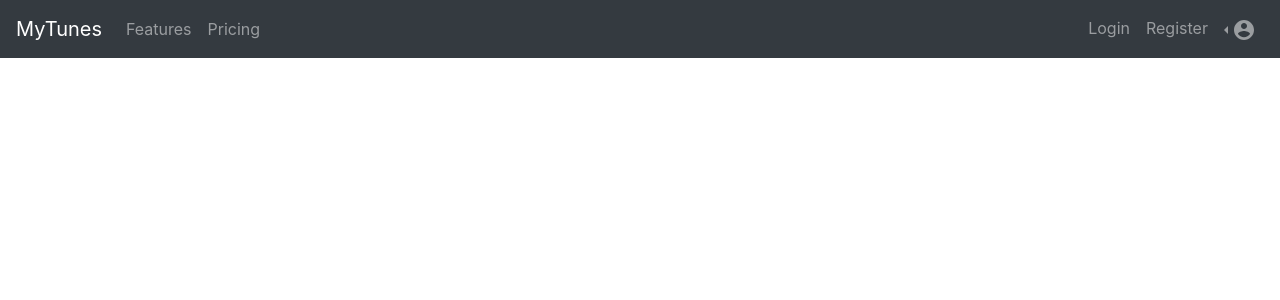
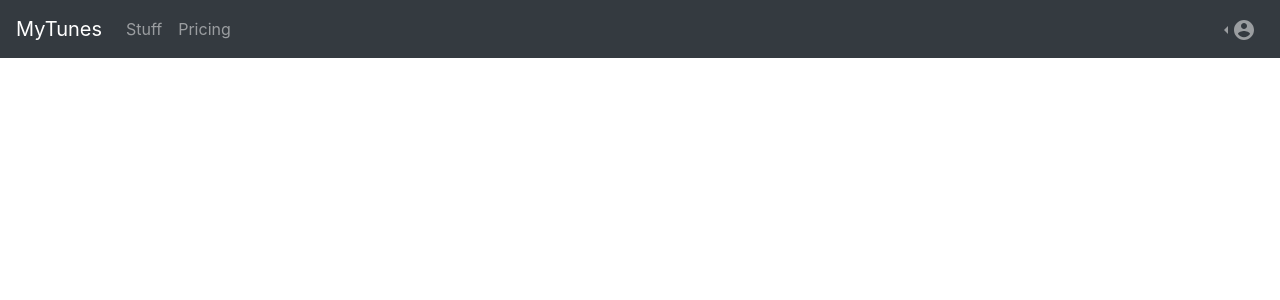
Before and after one commit to Nicholas-Huang713/MyTunes-Client, a React (Create React App) app: page /dashboard in a window 1280 px wide. Shown: the top 300 px of the page. Built offline with nearby package versions, Linux system fonts and the light colour scheme; sample sign-in values are in the browser's storage.

Commit message:
navbarlogin rendering updated

```diff
--- a/src/App.js
+++ b/src/App.js
@@ -1,4 +1,4 @@
-import React from 'react';
+import React, {useState, useMemo, useEffect} from 'react';
 import Layout from './components/Layout/Layout';
 import Home from './components/Home/Home';
 import Login from './components/Login/Login';
@@ -7,12 +7,23 @@ import Dashboard from './components/Dashboard/Dashboard';
 import PrivateRoute from './components/PrivateRoute/PrivateRoute';
 import {BrowserRouter as Router, Switch, Route} from 'react-router-dom';
 import './App.scss';
+import { UserContext } from './helpers/UserContext';
 
 
 function App() {
+  const [user, setUser] = useState(null);
+  const userValue = useMemo(() => ({user, setUser}), [user, setUser]);
+
+  useEffect(() => {
+    const loggedUser = localStorage.getItem('token');
+    if(loggedUser) {
+      setUser(loggedUser)
+    }
+  }, [])
   return (
     <>
     <Router>
+      <UserContext.Provider value={userValue}>
       <Layout>
         <Switch>
           <Route exact path="/" component={Home} />
@@ -23,6 +34,7 @@ function App() {
           </PrivateRoute>
         </Switch>
       </Layout>
+      </UserContext.Provider>
     </Router>
     </>
   );
--- a/src/components/Login/Login.js
+++ b/src/components/Login/Login.js
@@ -1,12 +1,15 @@
-import React, {useState} from 'react'
+import React, {useState, useContext} from 'react'
 import MyForm from '../LoginForm/LoginForm';
 import { useHistory } from "react-router-dom";
 import axios from 'axios';
+import {UserContext} from '../../helpers/UserContext';
+
 import './Login.scss';
 
 export default function Login() {
     const [errMsg, setErrMsg] = useState('');
     let history = useHistory();
+    const {user, setUser} = useContext(UserContext);
 
     const handleSubmit = (user) => {
         console.log(user)
@@ -15,6 +18,8 @@ export default function Login() {
                 const token = res.data;
                 console.log('token' + token);
                 localStorage.setItem('token', token);
+                setUser(localStorage.getItem('token'))
+
                 history.push('/dashboard');
             })
             .catch(err => {
--- a/src/components/NavBar/NavBar.js
+++ b/src/components/NavBar/NavBar.js
@@ -1,11 +1,22 @@
-import React from 'react';
+import React, {useContext} from 'react';
 import Navbar from 'react-bootstrap/Navbar';
 import Nav from 'react-bootstrap/Nav';
 import NavDropdown from 'react-bootstrap/NavDropdown';
 import AccountCircleIcon from '@material-ui/icons/AccountCircle';
 import './NavBar.scss';
+import { useHistory } from 'react-router-dom';
+import {UserContext} from '../../helpers/UserContext';
 
 export default function NavBar() {
+    let history = useHistory();
+    const {user, setUser} = useContext(UserContext);
+
+    const handleLogout = () => {
+        localStorage.removeItem('token');
+        setUser(null);
+        history.push('/')
+    }
+
     return (
         <nav>
             <Navbar collapseOnSelect expand="lg" bg="dark" variant="dark" fixed="top">
@@ -13,21 +24,30 @@ export default function NavBar() {
                 <Navbar.Toggle aria-controls="responsive-navbar-nav" />
                 <Navbar.Collapse id="responsive-navbar-nav">
                     <Nav className="mr-auto">
-                        <Nav.Link>Features</Nav.Link>
-                        <Nav.Link>Pricing</Nav.Link>
+                        {user &&
+                            <>
+                                <Nav.Link>Stuff</Nav.Link>
+                                <Nav.Link>Pricing</Nav.Link>
+                            </>
+                        }
                     </Nav>
                     <Nav>
-                        <Nav.Link href="/login">Login</Nav.Link>
-                        <Nav.Link href="/registration" eventKey={2}>
-                            Register
-                        </Nav.Link>
-                        <NavDropdown title={<AccountCircleIcon />} id="collapsible-nav-dropdown" drop='left'>
-                            <NavDropdown.Item >Action</NavDropdown.Item>
-                            <NavDropdown.Item >Another action</NavDropdown.Item>
-                            <NavDropdown.Item >Something</NavDropdown.Item>
-                            <NavDropdown.Divider />
-                            <NavDropdown.Item >Logout</NavDropdown.Item>
-                        </NavDropdown>
+                        {user ? (
+                            <NavDropdown title={<AccountCircleIcon />} id="collapsible-nav-dropdown" drop='left'>
+                                <NavDropdown.Item >Profile</NavDropdown.Item>
+                                <NavDropdown.Item >Dashboard</NavDropdown.Item>
+                                <NavDropdown.Item >Something</NavDropdown.Item>
+                                <NavDropdown.Divider />
+                                <NavDropdown.Item onClick={handleLogout}>Logout</NavDropdown.Item>
+                            </NavDropdown>
+                        ) : (
+                            <>
+                                <Nav.Link href="/login">Login</Nav.Link>
+                                <Nav.Link href="/registration" eventKey={2}>
+                                    Register
+                                </Nav.Link>
+                            </>
+                        )}
                     </Nav>
                 </Navbar.Collapse>
             </Navbar>
--- a/src/components/PrivateRoute/PrivateRoute.js
+++ b/src/components/PrivateRoute/PrivateRoute.js
@@ -12,7 +12,7 @@ export default function PrivateRoute({children}) {
         } else {
             setToken(jwt);
         }
-    }, [])
+    }, [history])
     return (
         <>
             {token? <>{children}</> : <>Loading...</>}
--- a/src/components/RegForm/RegForm.js
+++ b/src/components/RegForm/RegForm.js
@@ -1,6 +1,5 @@
 import React, {useState} from 'react';
 import Form from 'react-bootstrap/Form';
-// import InputGroup from 'react-bootstrap/InputGroup';
 import Button from 'react-bootstrap/Button';
 import './RegForm.scss';
 
@@ -11,7 +10,6 @@ export default function RegForm({handleSubmit, errMsg}) {
     const [userName, setUserName] = useState('');
     const [password, setPassword] = useState('');
     const [validated, setValidated] = useState(false);
-    // const [hasDbErr, setHasDbErr] = useState(false);
 
     const handleOnSubmit = (e) => {
         e.preventDefault();
@@ -20,7 +18,6 @@ export default function RegForm({handleSubmit, errMsg}) {
         if (form.checkValidity() === false) {
           e.preventDefault();
           e.stopPropagation();
-
         }
         setValidated(true);
 
@@ -31,24 +28,22 @@ export default function RegForm({handleSubmit, errMsg}) {
         handleSubmit(newUser);
     }
 
-    const resetInputs = () => {
-        setFirstName('')
-        setLastName('')
-        setUserName('')
-        setEmail('')
-        setPassword('')
-    }
+    // const resetInputs = () => {
+    //     setFirstName('')
+    //     setLastName('')
+    //     setUserName('')
+    //     setEmail('')
+    //     setPassword('')
+    // }
 
     return (
         <Form className="reg-form" onSubmit={handleOnSubmit} noValidate validated={validated}>
             <div className="reg-form-title">Register Here</div>
             {errMsg !== '' && <span style={{color: 'red'}}>{errMsg}</span>}
             <div className="reg-form-content">
-                {/* <Form.Group> */}
                 <Form.Group>
                     <Form.Label>First Name</Form.Label>
                     <Form.Control
-                        // id="firstname"
                         required
                         type="text"
                         placeholder="Enter first name"
@@ -56,7 +51,6 @@ export default function RegForm({handleSubmit, errMsg}) {
                         onChange={(e) => setFirstName(e.target.value)}
                         minLength="3"
                     />
-                    {/* <Form.Control.Feedback></Form.Control.Feedback> */}
                     <Form.Control.Feedback type="invalid">
                         Please provide a valid first name. (Minimum: 3 characters)
                     </Form.Control.Feedback>
@@ -64,7 +58,6 @@ export default function RegForm({handleSubmit, errMsg}) {
                 <Form.Group>
                     <Form.Label>Last Name</Form.Label>
                     <Form.Control
-                        // id="lastname"
                         required
                         minLength="3"
                         type="text"
@@ -72,7 +65,6 @@ export default function RegForm({handleSubmit, errMsg}) {
                         value={lastName}
                         onChange={(e) => setLastName(e.target.value)}
                     />
-                    {/* <Form.Control.Feedback>Looks good!</Form.Control.Feedback> */}
                     <Form.Control.Feedback type="invalid">
                         Please provide a valid last name. (Minimum: 3 characters)
                     </Form.Control.Feedback>
@@ -80,7 +72,6 @@ export default function RegForm({handleSubmit, errMsg}) {
                 <Form.Group>
                     <Form.Label>UserName</Form.Label>
                     <Form.Control
-                        // id="username"
                         required
                         type="text"
                         minLength="5"
@@ -88,7 +79,6 @@ export default function RegForm({handleSubmit, errMsg}) {
                         value={userName}
                         onChange={(e) => setUserName(e.target.value)}
                     />
-                    {/* <Form.Control.Feedback>Looks good!</Form.Control.Feedback> */}
                     <Form.Control.Feedback type="invalid">
                         Please provide a valid username. (Minimum: 5 characters)
                     </Form.Control.Feedback>
@@ -96,26 +86,19 @@ export default function RegForm({handleSubmit, errMsg}) {
                 <Form.Group>
                     <Form.Label>Email address</Form.Label>
                     <Form.Control
-                        // id="email"
                         required
                         type="email"
                         placeholder="Enter email"
                         value={email}
                         onChange={(e) => setEmail(e.target.value)}
                     />
-                    {/* <Form.Control.Feedback>Looks good!</Form.Control.Feedback> */}
                     <Form.Control.Feedback type="invalid">
                         Please provide a valid email.
                     </Form.Control.Feedback>
                 </Form.Group>
-                    {/* <Form.Text className="text-muted">
-                        We'll never share your email with anyone else.
-                    </Form.Text> */}
-                {/* </Form.Group> */}
                 <Form.Group controlId="formBasicPassword">
                     <Form.Label>Password</Form.Label>
                     <Form.Control
-                        // id="password"
                         required
                         minLength="6"
                         type="password"
@@ -123,7 +106,6 @@ export default function RegForm({handleSubmit, errMsg}) {
                         value={password}
                         onChange={(e) => setPassword(e.target.value)}
                     />
-                    {/* <Form.Control.Feedback>Looks good!</Form.Control.Feedback> */}
                     <Form.Control.Feedback type="invalid">
                         Please provide a valid password. (Minimum: 6 characters)
                     </Form.Control.Feedback>
--- a/src/components/Registration/Registration.js
+++ b/src/components/Registration/Registration.js
@@ -13,7 +13,6 @@ export default function Registration() {
         axios.post('http://localhost:5000/users/add', newUser)
             .then(res => {
                 const token = res.data;
-                console.log("token" + token);
                 localStorage.setItem('token', token);
                 history.push('/dashboard');
             })
--- /dev/null
+++ b/src/helpers/UserContext.js
@@ -0,0 +1,3 @@
+import {createContext} from 'react';
+
+export const UserContext = createContext(null);
```
Also changed, not shown: 1 other file (tests, documents, lock files or other folders).
